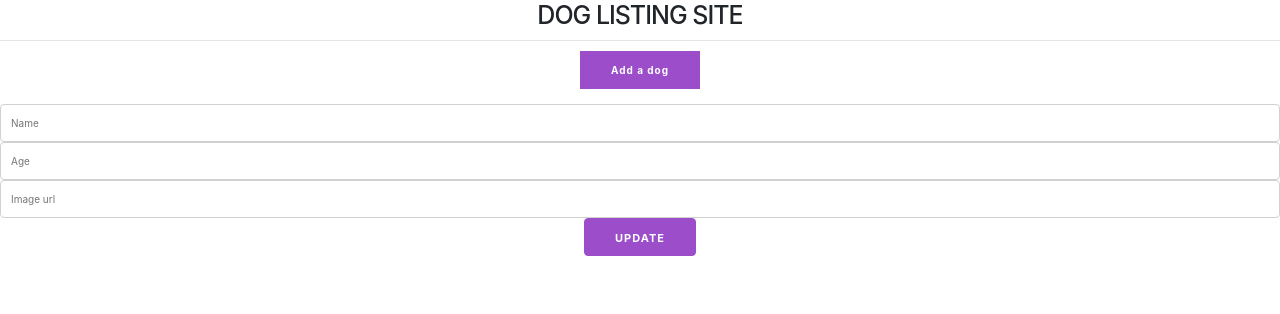
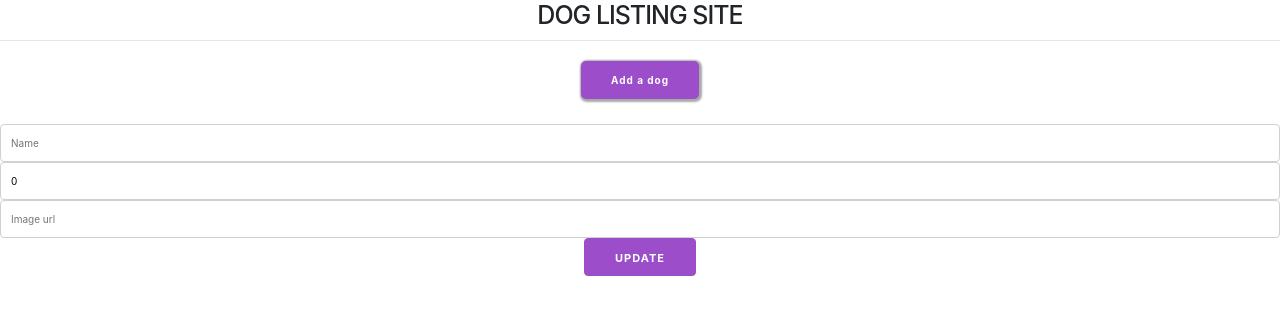
Before and after one commit to samuel-casey/ExpressFrontendDeploy-frontend, a React (Create React App) app: page /edit in a window 1280 px wide. Shown: the top 314 px of the page. Built offline with nearby package versions, Linux system fonts and the light colour scheme; no server answers.

Commit message:
implemented full CRUD functionality

```diff
--- a/src/App.css
+++ b/src/App.css
@@ -41,4 +41,25 @@ img {
   width: 200px;
   height: 200px;
   object-fit: cover;
+  box-shadow: 1px 1px 2px 2px darkgrey;
+  margin: 1rem;
 }
+
+h3 {
+  color: green;
+}
+
+button {
+  margin: 1rem !important;
+  border-radius: 5px !important;
+  border: none !important;
+  box-shadow: 1px 1px 2px 2px darkgrey;
+}
+
+button.delete {
+  background-color: darkred
+}
+
+button.edit {
+  background-color: darkgreen
+}
--- a/src/App.js
+++ b/src/App.js
@@ -8,21 +8,13 @@ function App() {
 	const dogsAPIURL = 'http://localhost:5555';
 	const [dogs, setDogs] = useState([]);
 
-	// const dogImgs = [
-	// 	'https://i.guim.co.uk/img/media/fe1e34da640c5c56ed16f76ce6f994fa9343d09d/0_174_3408_2046/master/3408.jpg?width=1200&height=900&quality=85&auto=format&fit=crop&s=0d3f33fb6aa6e0154b7713a00454c83d',
-	// 	'https://d17fnq9dkz9hgj.cloudfront.net/breed-uploads/2018/09/dog-landing-hero-lg.jpg?bust=1536935129&width=1080',
-	// 	'https://www.washingtonpost.com/wp-apps/imrs.php?src=https://arc-anglerfish-washpost-prod-washpost.s3.amazonaws.com/public/HB4AT3D3IMI6TMPTWIZ74WAR54.jpg&w=1440',
-	// 	'https://scx2.b-cdn.net/gfx/news/hires/2018/2-dog.jpg',
-	// 	'https://i.insider.com/5efe3d7faee6a8324a656478?width=1100&format=jpeg&auto=webp',
-	// ];
-
-	// const dogImgIdx = Math.random(Math.floor() * dogImgs.length);
-
 	const emptyDog = {
 		name: '',
 		age: 0,
 		img: '',
 	};
+
+	const [selectedDog, setSelectedDog] = useState(emptyDog);
 
 	const getDogs = () => {
 		fetch(dogsAPIURL + '/dog/')
@@ -48,6 +40,33 @@ function App() {
 		});
 	};
 
+	const handleUpdate = (dog) => {
+		fetch(dogsAPIURL + '/dog/' + dog._id, {
+			method: 'PUT',
+			headers: {
+				'Content-Type': 'application/json',
+			},
+			body: JSON.stringify(dog),
+		}).then(() => {
+			getDogs();
+		});
+	};
+
+	const selectDog = (dog) => {
+		setSelectedDog(dog);
+	};
+
+	const deleteDog = (dog) => {
+		fetch(dogsAPIURL + '/dog/' + dog._id, {
+			method: 'DELETE',
+			headers: {
+				'Content-Type': 'application.json',
+			},
+		}).then(() => {
+			getDogs();
+		});
+	};
+
 	return (
 		<div className='App'>
 			<h1>DOG LISTING SITE</h1>
@@ -62,7 +81,14 @@ function App() {
 					<Route
 						exact
 						path='/'
-						render={(rp) => <Display dogs={dogs} {...rp} />}
+						render={(rp) => (
+							<Display
+								dogs={dogs}
+								deleteDog={deleteDog}
+								selectDog={selectDog}
+								{...rp}
+							/>
+						)}
 					/>
 					<Route
 						exact
@@ -80,7 +106,12 @@ function App() {
 						exact
 						path='/edit'
 						render={(rp) => (
-							<Form {...rp} label='update' dog={{}} handleSubmit={() => {}} />
+							<Form
+								{...rp}
+								label='update'
+								dog={selectedDog}
+								handleSubmit={handleUpdate}
+							/>
 						)}
 					/>
 				</Switch>
--- a/src/Display.js
+++ b/src/Display.js
@@ -11,6 +11,21 @@ const Display = (props) => {
 					<img src={dog.img} alt={dog.name} />
 					<h1>{dog.name}</h1>
 					<h3>Age: {dog.age}</h3>
+					<button
+						className='edit'
+						onClick={() => {
+							props.selectDog(dog);
+							props.history.push('/edit');
+						}}>
+						Edit
+					</button>
+					<button
+						onClick={() => {
+							props.deleteDog(dog);
+						}}
+						className='delete'>
+						Delete
+					</button>
 				</article>
 			))}
 		</div>
```
